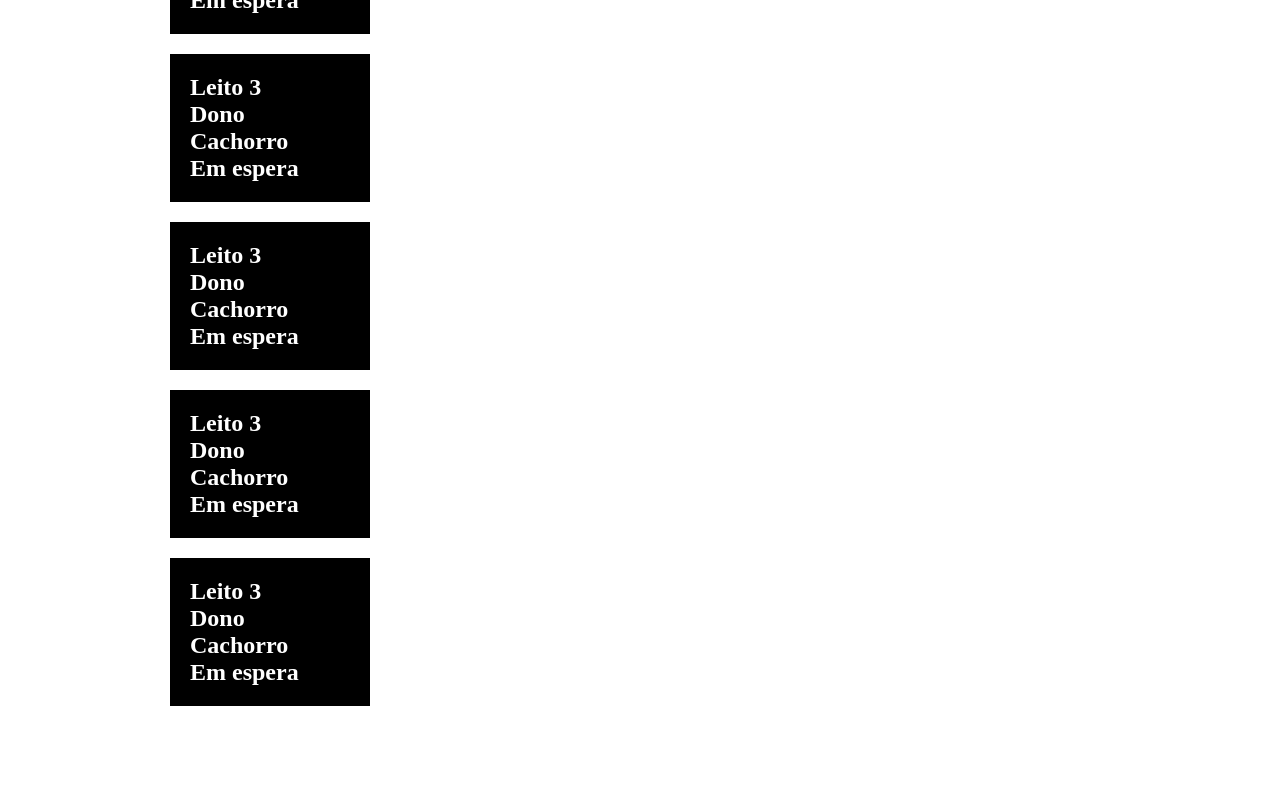
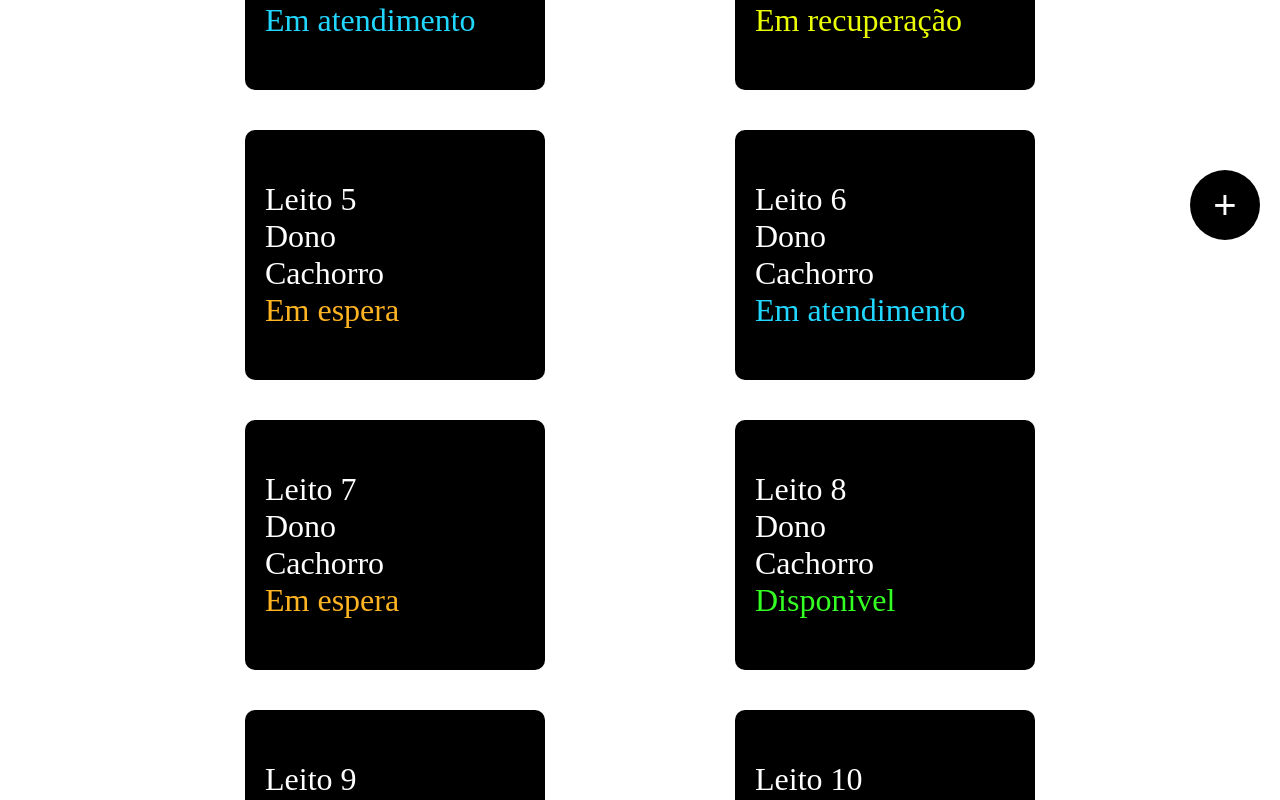
Before and after one commit to System-My-Pet/System_Pet-_Shop_FrontEnd, a React (Create React App) app: page / in a window 1280 px wide. Shown: the part 540-1340 px from the top of the page. Before the commit the page ends 1266 px from the top, so only its background shows below. Built offline with nearby package versions, Linux system fonts and the light colour scheme.

Commit message:
Ajustes no layout

```diff
--- a/src/components/Card/index.jsx
+++ b/src/components/Card/index.jsx
@@ -1,12 +1,26 @@
+import { useState, useEffect } from 'react';
 import './styles.css';
 
 export default function Card(props) {
+  const [statusColor, setStatusColor] = useState();
+
+  useEffect(() => {
+    if(props.status === "Disponivel")
+      setStatusColor("#34FF22");
+    if(props.status === "Em espera")
+      setStatusColor("#FFB422");
+    if(props.status === "Em recuperação")
+      setStatusColor("#EAFE00");
+    if(props.status === "Em atendimento")
+      setStatusColor("#22D7FF");
+  }, [props.status])
+
   return (
     <div className="card">
-      <h2>Leito {props.number}</h2>
-      <h2>{props.owner}</h2>
-      <h2>{props.species}</h2>
-      <h2>{props.status}</h2>
+      <span>Leito {props.number}</span>
+      <span>{props.owner}</span>
+      <span>{props.species}</span>
+      <span style={{ color: statusColor }}>{props.status}</span>
     </div>
   )
 }
--- a/src/components/Card/styles.css
+++ b/src/components/Card/styles.css
@@ -10,5 +10,12 @@
   padding: 20px;
   margin: 20px;
 
-  width: 200px;
+  border-radius: 10px;
+
+  height: 250px;
+  min-width: 300px;
 }
+
+span {
+  font-size: 32px;
+}
--- a/src/pages/Home/index.jsx
+++ b/src/pages/Home/index.jsx
@@ -10,13 +10,21 @@ export default function Home() {
         <div className="cards">
           <Card number={1} owner="Dono" species="Cachorro" status="Disponivel" />
           <Card number={2} owner="Dono" species="Cachorro" status="Em espera" />
-          <Card number={3} owner="Dono" species="Cachorro" status="Em espera" />
-          <Card number={3} owner="Dono" species="Cachorro" status="Em espera" />
-          <Card number={3} owner="Dono" species="Cachorro" status="Em espera" />
-          <Card number={3} owner="Dono" species="Cachorro" status="Em espera" />
-          <Card number={3} owner="Dono" species="Cachorro" status="Em espera" />
+          <Card number={3} owner="Dono" species="Cachorro" status="Em atendimento" />
+          <Card number={4} owner="Dono" species="Cachorro" status="Em recuperação" />
+          <Card number={5} owner="Dono" species="Cachorro" status="Em espera" />
+          <Card number={6} owner="Dono" species="Cachorro" status="Em atendimento" />
+          <Card number={7} owner="Dono" species="Cachorro" status="Em espera" />
+          <Card number={8} owner="Dono" species="Cachorro" status="Disponivel" />
+          <Card number={9} owner="Dono" species="Cachorro" status="Em recuperação" />
+          <Card number={10} owner="Dono" species="Cachorro" status="Em espera" />
+          <Card number={11} owner="Dono" species="Cachorro" status="Em espera" />
+          <Card number={12} owner="Dono" species="Cachorro" status="Em recuperação" />
+          <Card number={13} owner="Dono" species="Cachorro" status="Em espera" />
+          <Card number={14} owner="Dono" species="Cachorro" status="Em atendimento" />
         </div>
       </div>
+      <button className="addButton">+</button>
     </div>
   )
 }
--- a/src/pages/Home/styles.css
+++ b/src/pages/Home/styles.css
@@ -0,0 +1,28 @@
+.cards {
+  display: flex;
+  justify-content: space-around;
+  align-items: center;
+  flex-wrap: wrap;
+}
+
+.addButton {
+  position: fixed;
+  right: 20px;
+  bottom: 20px;
+
+  background-color: #000;
+
+  color: #fff;
+  font-size: 40px;
+
+  height: 70px;
+  width: 70px;
+
+  border-radius: 50%;
+  border: 0;
+}
+
+.addButton:hover {
+  transition: 300ms;
+  background-color: rgb(70, 69, 69);
+}
```
